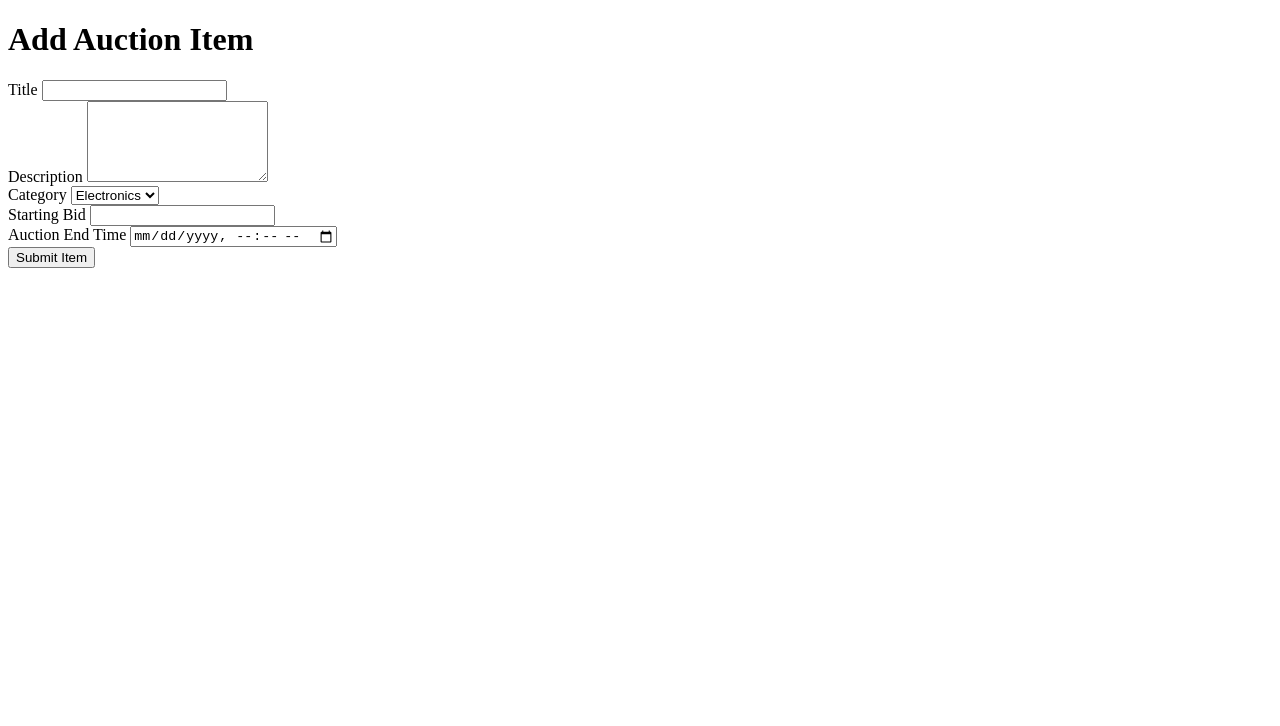
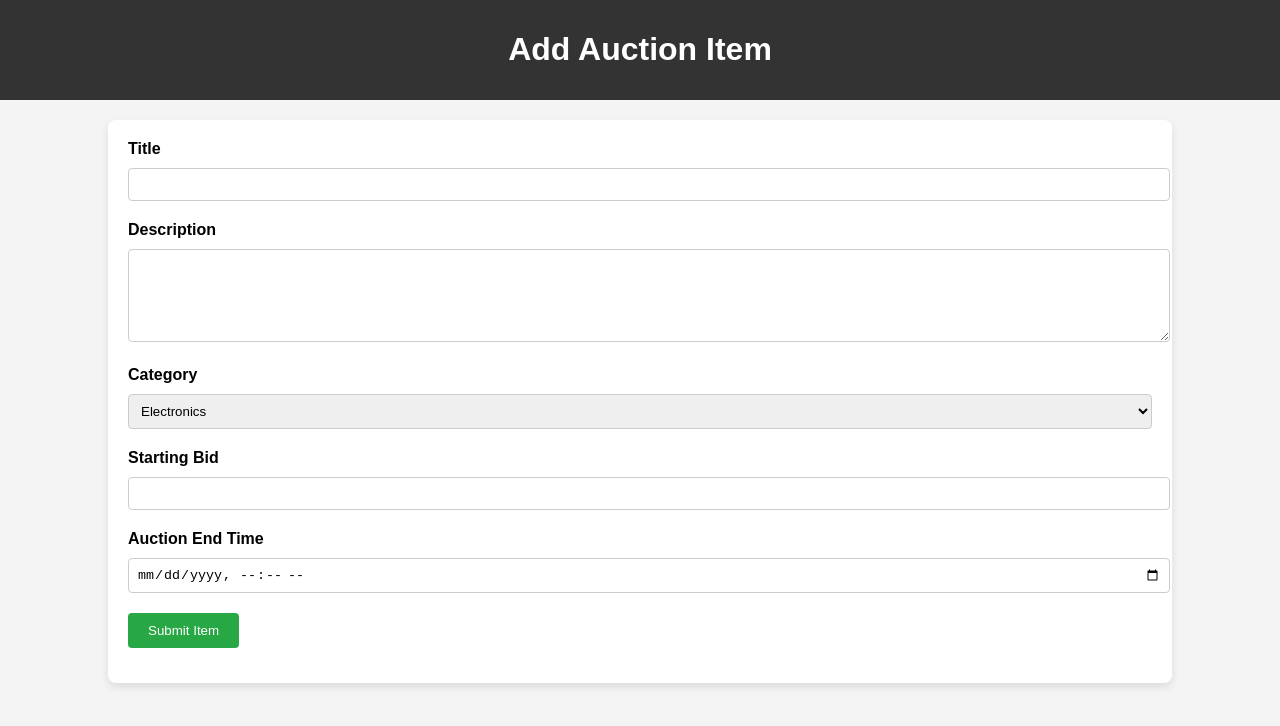
Before and after one commit to Feng080412/Tricolor-Auction, a plain HTML site: page frontend/add_item.html in a window 1280 px wide. Drawn offline with Linux system fonts and the light colour scheme.

Commit message:
Update add_item.html

```diff
--- a/frontend/add_item.html
+++ b/frontend/add_item.html
@@ -5,7 +5,62 @@
     <meta name="viewport" content="width=device-width, initial-scale=1.0">
     <title>Add Auction Item</title>
     <style>
-        /* Styles here (same as before) */
+        /* Styles for the form */
+        body {
+            font-family: Arial, sans-serif;
+            margin: 0;
+            padding: 0;
+            background-color: #f4f4f4;
+        }
+
+        header {
+            background-color: #333;
+            color: white;
+            text-align: center;
+            padding: 10px 0;
+        }
+
+        .container {
+            width: 80%;
+            margin: 20px auto;
+            background-color: white;
+            padding: 20px;
+            border-radius: 8px;
+            box-shadow: 0 4px 8px rgba(0, 0, 0, 0.1);
+        }
+
+        .form-group {
+            margin-bottom: 15px;
+        }
+
+        .form-group label {
+            display: block;
+            font-weight: bold;
+            margin-bottom: 5px;
+        }
+
+        .form-group input,
+        .form-group select,
+        .form-group textarea {
+            width: 100%;
+            padding: 8px;
+            margin: 5px 0;
+            border: 1px solid #ccc;
+            border-radius: 4px;
+        }
+
+        .form-group button {
+            padding: 10px 20px;
+            background-color: #28a745;
+            color: white;
+            border: none;
+            border-radius: 4px;
+            cursor: pointer;
+        }
+
+        .form-group button:hover {
+            background-color: #218838;
+        }
     </style>
 </head>
 <body>
@@ -28,7 +83,12 @@
                     <option value="electronics">Electronics</option>
                     <option value="clothing">Clothing</option>
                     <option value="furniture">Furniture</option>
-                    <!-- Add more categories as needed -->
+                    <option value="books">Books</option>
+                    <option value="toys">Toys</option>
+                    <option value="sports">Sports</option>
+                    <option value="art">Art</option>
+                    <option value="music">Music</option>
+                    <option value="vehicles">Vehicles</option>
                 </select>
             </div>
             <div class="form-group">
```
